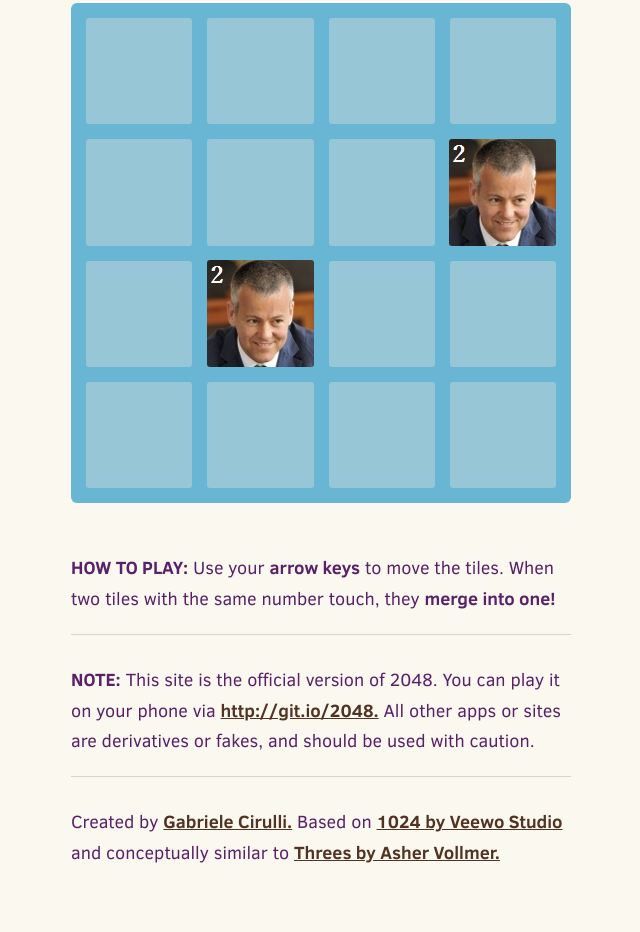
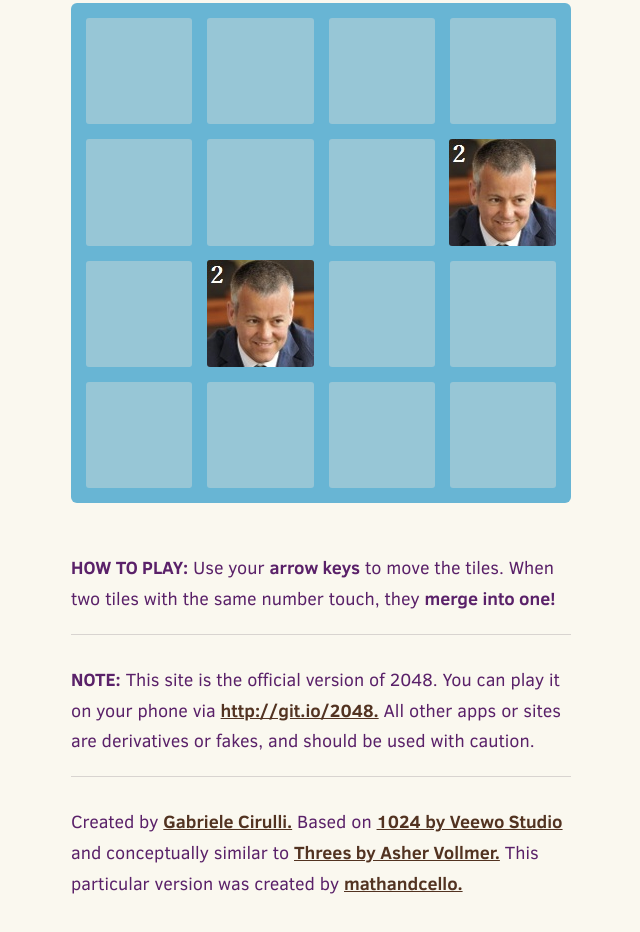
Before and after one commit to MyOwn2048/RG2048V6, a plain HTML site: page index.html in a window 1280 px wide. Shown: the part 283-1215 px from the top of the page, without its empty margins (319-959 px from the left). Drawn offline with Linux system fonts and the light colour scheme.

Commit message:
crediting myself

```diff
--- a/index.html
+++ b/index.html
@@ -81,7 +81,7 @@
     </p>
     <hr>
     <p>
-    Created by <a href="http://gabrielecirulli.com" target="_blank">Gabriele Cirulli.</a> Based on <a href="https://itunes.apple.com/us/app/1024!/id823499224" target="_blank">1024 by Veewo Studio</a> and conceptually similar to <a href="http://asherv.com/threes/" target="_blank">Threes by Asher Vollmer.</a>
+    Created by <a href="http://gabrielecirulli.com" target="_blank">Gabriele Cirulli.</a> Based on <a href="https://itunes.apple.com/us/app/1024!/id823499224" target="_blank">1024 by Veewo Studio</a> and conceptually similar to <a href="http://asherv.com/threes/" target="_blank">Threes by Asher Vollmer.</a> This particular version was created by <a href="http://mathandcello.tumblr.com" target="_blank">mathandcello.</a>
     </p>
   </div>
 
```
